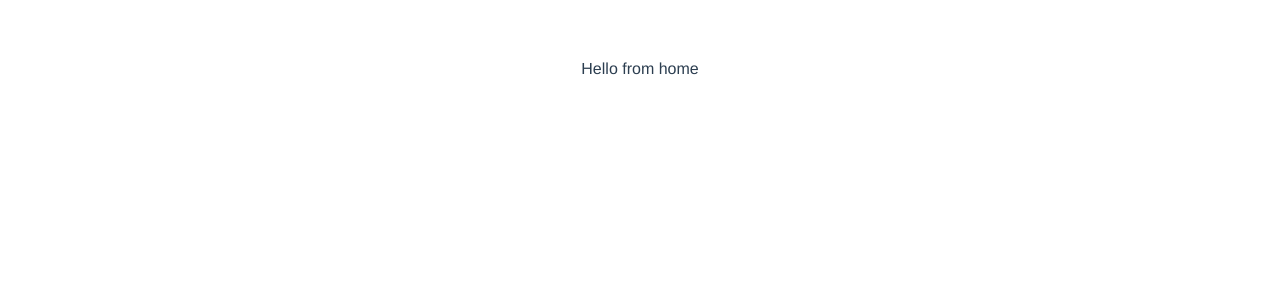
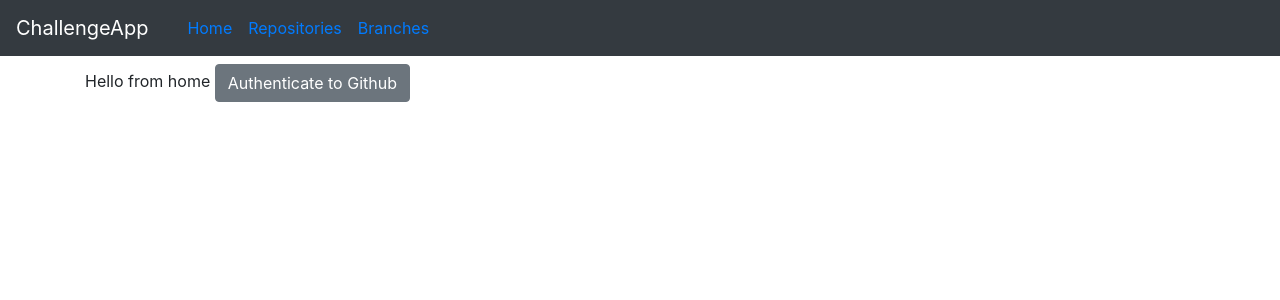
Before and after one commit to mohammedouazza/mohammedouazza-taas-frontend-challenge, a Vue app in the folder challenge-app/: page / in a window 1280 px wide. Shown: the top 300 px of the page. Built offline with nearby package versions, Linux system fonts and the light colour scheme.

Commit message:
add header

```diff
--- a/challenge-app/package.json
+++ b/challenge-app/package.json
@@ -8,8 +8,10 @@
     "lint": "vue-cli-service lint"
   },
   "dependencies": {
+    "bootstrap": "^4.6.0",
+    "bootstrap-vue": "^2.21.2",
     "core-js": "^3.6.5",
-    "vue": "^2.6.11",
+    "vue": "^2.6.12",
     "vue-router": "^3.5.1",
     "vuex": "^3.6.2"
   },
--- a/challenge-app/src/App.vue
+++ b/challenge-app/src/App.vue
@@ -1,22 +1,18 @@
 <template>
   <div id="app">
-    <router-view></router-view>
+    <app-header></app-header>
+    <b-container class="mt-2">
+      <router-view></router-view>
+    </b-container>
   </div>
 </template>
 
 <script>
+import Header from "./components/layout/Header";
 export default {
   name: "App",
+  components: {
+    "app-header": Header,
+  },
 };
 </script>
-
-<style>
-#app {
-  font-family: Avenir, Helvetica, Arial, sans-serif;
-  -webkit-font-smoothing: antialiased;
-  -moz-osx-font-smoothing: grayscale;
-  text-align: center;
-  color: #2c3e50;
-  margin-top: 60px;
-}
-</style>
--- a/challenge-app/src/components/Home.vue
+++ b/challenge-app/src/components/Home.vue
@@ -1,6 +1,7 @@
 <template>
   <div>
-    {{ message }}
+    {{ getMessage }}
+    <b-button @click="authenticateGithub">Authenticate to Github</b-button>
   </div>
 </template>
 
@@ -11,5 +12,18 @@ export default {
       message: "Hello from home",
     };
   },
+  computed: {
+    getMessage() {
+      console.log(this.$store);
+      return this.$store.getters.getHello || this.message;
+    },
+  },
+  methods: {
+    authenticateGithub() {
+      this.$store.dispatch("seyHello").then(() => {
+        this.message = this.$store.state.hello;
+      });
+    },
+  },
 };
 </script>
--- /dev/null
+++ b/challenge-app/src/components/layout/Header.vue
@@ -0,0 +1,48 @@
+<template>
+  <div>
+    <b-navbar toggleable="lg" type="dark" variant="dark">
+      <b-navbar-brand href="#">
+        ChallengeApp
+      </b-navbar-brand>
+
+      <b-navbar-toggle target="nav-collapse"></b-navbar-toggle>
+
+      <b-collapse id="nav-collapse" is-nav>
+        <b-container>
+          <b-navbar-nav>
+            <b-nav-item
+              ><router-link class="link-router" to="/">Home</router-link>
+            </b-nav-item>
+            <b-nav-item
+              ><router-link class="link-router" to="/repos"
+                >Repositories</router-link
+              >
+            </b-nav-item>
+            <b-nav-item
+              ><router-link class="link-router" to="/branches"
+                >Branches</router-link
+              >
+            </b-nav-item>
+          </b-navbar-nav>
+        </b-container>
+      </b-collapse>
+    </b-navbar>
+  </div>
+</template>
+
+<script>
+import appLogo from "../../assets/img/appLogo.png";
+export default {
+  data() {
+    return {
+      imgLogo: appLogo,
+    };
+  },
+};
+</script>
+
+<style>
+.link-router {
+  text-decoration: none;
+}
+</style>
--- a/challenge-app/src/main.js
+++ b/challenge-app/src/main.js
@@ -4,9 +4,15 @@ import VueRouter from "vue-router";
 import Vuex from "vuex";
 import commonStore from "./store/commonStore";
 import routes from "./routes";
+import { BootstrapVue, IconsPlugin } from "bootstrap-vue";
+
+import "bootstrap/dist/css/bootstrap.css";
+import "bootstrap-vue/dist/bootstrap-vue.css";
 
 Vue.use(VueRouter);
 Vue.use(Vuex);
+Vue.use(BootstrapVue);
+Vue.use(IconsPlugin);
 
 Vue.config.productionTip = false;
 
--- a/challenge-app/src/store/commonStore.js
+++ b/challenge-app/src/store/commonStore.js
@@ -8,7 +8,8 @@ export default {
     },
   },
   actions: {
-    seyHello({ commit }) {
+    async seyHello({ commit }) {
+      console.log("auth");
       commit("setHello");
     },
   },
```
Also changed, not shown: challenge-app/src/assets/img/appLogo.png (added), 1 other file (tests, documents, lock files or other folders).
